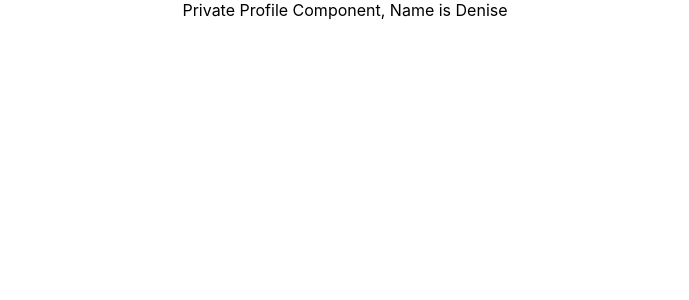
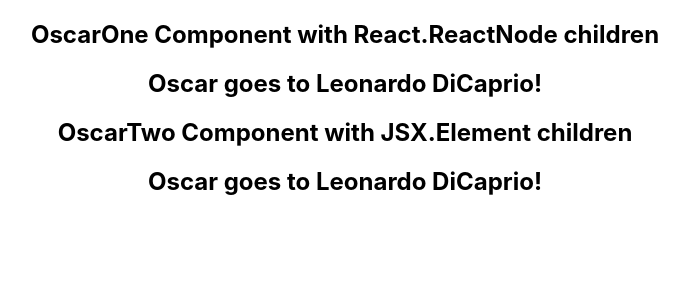
Before and after one commit to deniselupe/react-typescript-demo, a React (Create React App) app: page / in a window 1280 px wide. Shown: the top 300 px of the page, without its empty margins (295-984 px from the left). Built offline with nearby package versions, Linux system fonts and the light colour scheme.

Commit message:
practice: using React.ReactNode and JSX.Element to pass components as children props

```diff
--- a/src/App.tsx
+++ b/src/App.tsx
@@ -1,26 +1,49 @@
+import './App.css';
+import OscarHeader from './components/OscarHeader';
+import OscarOne from './components/OscarOne';
+import OscarTwo from './components/OscarTwo';
+
 /*
-    Component Props
+    React.ReactNode, React.ComponentType, and JSX.Element are all types in React that represent
+    different kinds of React components or elements.
 
-    Let's learn how to pass a component as a prop
-    with React and Typescript.
 
-    For this lesson we will be working with the files inside
-    ./components/auth/.
+    JSX.Element:
+    This is the type that represents a React element, which is the output of a React component.
+    It can be a primitive value, a React component, or a fragment. An example of a JSX element is
+    <div>Hello World!</div>. When you render a component in React, it returns a JSX element.
 
-    The ./components/auth/ folder contains three files:
-        - Login.tsx: Which is a simple component that says "Please login to continue"
-        - Profile.tsx: A component that says "Private Profile Component"
-        - Private.tsx: A component that controls whether a user can view a component or not based on whether they are logged in
+
+    React.ComponentType:
+    This is a type that represents a React component that can be rendered. It can be a function
+    component or a class component. An example of a React.ComponentType is function
+    MyComponent() { return <div>Hello World!</div> }. You can use this type to define props that
+    expect a React component as a value.
+
+
+    React.ReactNode:
+    This is a type that represents any type of value that can be rendered by React, including
+    JSX.Element, React.ComponentType, string, number, null, and undefined. An example of React.ReactNode
+    is <div>Hello World!</div> or function MyComponent() { return <div>Hello World!</div> }. You can use this
+    type to define props that expect any type of React node as a value.
+
+
+    In general, you should use JSX.Element when you want to type a single React element,
+    React.ComponentType when you want to type a React component, and React.ReactNode when you
+    want to type any kind of value that can be rendered by React. However, the choice of which
+    type to use depends on the specific use case and what you are trying to achieve in your code.
+
 */
-
-import './App.css';
-import Private from './components/auth/Private';
-import Profile from './components/auth/Profile';
 
 function App() {
     return(
         <div className='App'>
-            <Private isLoggedIn={true} component={Profile} />
+            <OscarOne>
+                <OscarHeader>Oscar goes to Leonardo DiCaprio!</OscarHeader>
+            </OscarOne>
+            <OscarTwo>
+                <OscarHeader>Oscar goes to Leonardo DiCaprio!</OscarHeader>
+            </OscarTwo>
         </div>
     );
 }
--- /dev/null
+++ b/src/components/OscarHeader.tsx
@@ -0,0 +1,30 @@
+/*
+    This is the <OscarHeader /> component.
+
+    It's job is to accept a children prop of type string, and render it within
+    <h2> tags.
+
+    I'm going to pass a <OscarHeader>Oscar goes to Leonardo DiCaprio!</OscarHeader>
+    JSX as a children prop to <OscarOne />.
+
+    <OscarOne /> will have its children component defined as type React.ReactNode.
+
+    I am then going to pass the same <OscarHeader>Oscar goes to Leonardo DiCaprio!</OscarHeader>
+    JSX as a children prop to <OscarTwo /> which will define it's children prop as of type
+    JSX.Element.
+
+    Let's see how to make <OscarOne /> and <OscarTwo /> render without any
+    TypeScript errors.
+*/
+
+interface OscarHeaderProps {
+    children: string;
+};
+
+const OscarHeader = ({ children }: OscarHeaderProps) => {
+    return (
+        <h2>{children}</h2>
+    );
+};
+
+export default OscarHeader;
--- /dev/null
+++ b/src/components/OscarOne.tsx
@@ -0,0 +1,14 @@
+interface OscarOneProps {
+    children: React.ReactNode;
+};
+
+const OscarOne = ({ children }: OscarOneProps) => {
+    return (
+        <div>
+            <h2>OscarOne Component with React.ReactNode children</h2>
+            {children}
+        </div>
+    );
+};
+
+export default OscarOne;
--- /dev/null
+++ b/src/components/OscarTwo.tsx
@@ -0,0 +1,14 @@
+interface OscarTwoProps {
+    children: JSX.Element;
+};
+
+const OscarTwo = ({ children }: OscarTwoProps) => {
+    return (
+        <div>
+            <h2>OscarTwo Component with JSX.Element children</h2>
+            {children}
+        </div>
+    );
+};
+
+export default OscarTwo;
```
Also changed, not shown: src/components/practice/Counter.tsx (added, +48 -0 lines).
